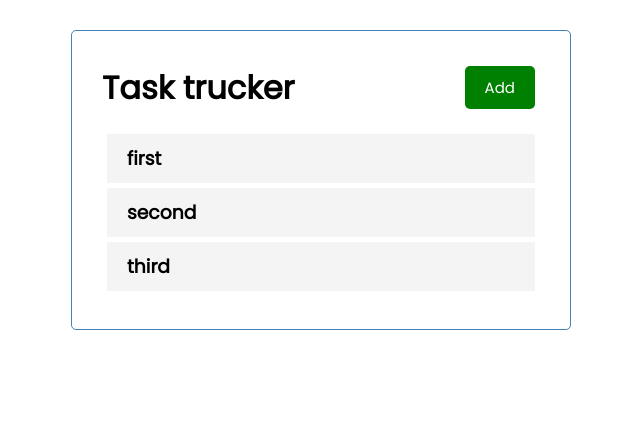
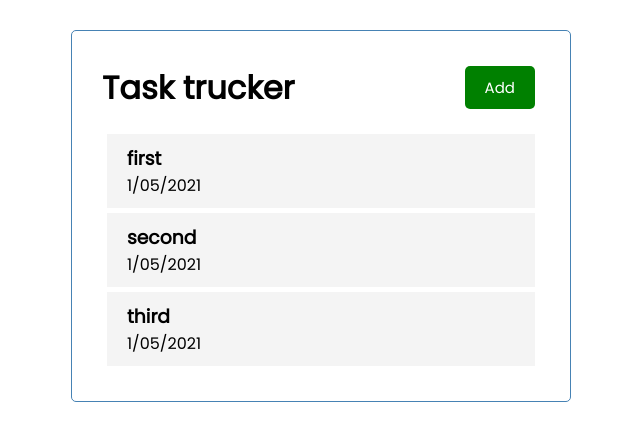
Before and after one commit to EdaIsaku/taskTracker, a React (Create React App) app: page / in a window 1280 px wide. Shown: the top 440 px of the page, without its empty margins (319-959 px from the left). Built offline with nearby package versions, Linux system fonts and the light colour scheme.

Commit message:
Modified first state

```diff
--- a/src/App.js
+++ b/src/App.js
@@ -4,7 +4,11 @@ import Header from "./components/Header";
 import Tasks from "./components/Tasks";
 
 function App() {
-  const [tasks, setTasks] = useState(["first", "second", "third"]);
+  const [tasks, setTasks] = useState([
+    { id: 1, text: "first", day: "1/05/2021" },
+    { id: 2, text: "second", day: "1/05/2021" },
+    { id: 3, text: "third", day: "1/05/2021" },
+  ]);
   return (
     <div className="container">
       <Header />
--- a/src/components/Task.js
+++ b/src/components/Task.js
@@ -1,7 +1,8 @@
 const Task = ({ task }) => {
   return (
     <div className="task">
-      <h3>{task}</h3>
+      <h3>{task.text}</h3>
+      <p>{task.day}</p>
     </div>
   );
 };
--- a/src/components/Tasks.js
+++ b/src/components/Tasks.js
@@ -3,7 +3,7 @@ const Tasks = ({ tasks }) => {
   return (
     <>
       {tasks.map((task) => (
-        <Task key={Math.random()} task={task} />
+        <Task key={task.id} task={task} />
       ))}
     </>
   );
```
